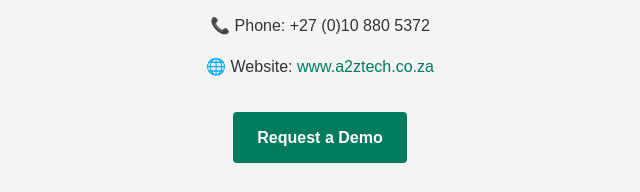
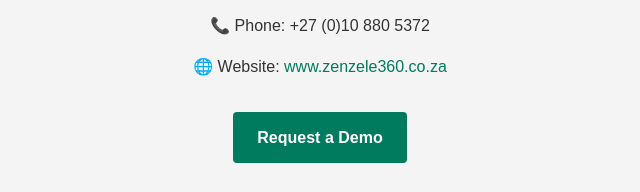
Before and after one commit to et927/a2ztech.co.za, a plain HTML site: page zenzelehr.html in a window 1280 px wide. Shown: the part 1905-2097 px from the top of the page, 320-960 px from the left. Drawn offline with Linux system fonts and the light colour scheme.

Commit message:
Update zenzelehr.html

```diff
--- a/zenzelehr.html
+++ b/zenzelehr.html
@@ -203,7 +203,7 @@
         <div class="contact-info">
             <p>📧 Email: <a href="mailto:info@a2ztech.co.za">info@a2ztech.co.za</a></p>
             <p>📞 Phone: +27 (0)10 880 5372</p>
-            <p>🌐 Website: <a href="https://zenzele360.co.za" target="_blank" rel="noopener noreferrer">www.a2ztech.co.za</a></p>
+            <p>🌐 Website: <a href="https://zenzele360.co.za" target="_blank" rel="noopener noreferrer">www.zenzele360.co.za</a></p>
         </div>
 
         <a href="mailto:info@a2ztech.co.za?subject=Zenzele360 HR Demo Request" class="button">Request a Demo</a>
```
